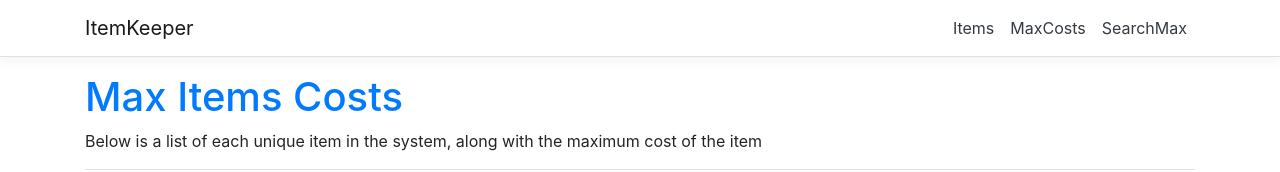
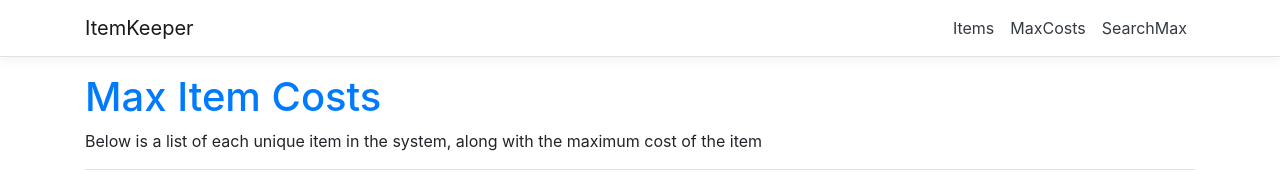
Before and after one commit to AndrewWesterman/itemkeeper, a React (Create React App) app in the folder ClientApp/: page /items/maxCosts in a window 1280 px wide. Shown: the top 172 px of the page. Built offline with nearby package versions, Linux system fonts and the light colour scheme; no server answers.

Commit message:
Changed component header type

```diff
--- a/ClientApp/src/components/MaxItemCosts.tsx
+++ b/ClientApp/src/components/MaxItemCosts.tsx
@@ -18,7 +18,7 @@ class MaxItemCosts extends PureComponent<ItemsProps> {
         const { maxItemCosts, history } = this.props;
         return (
             <div>
-                <h1 className='text-primary'>Max Items Costs</h1>
+                <h1 className='text-primary'>Max Item Costs</h1>
                 <p className='float-left'>
                     Below is a list of each unique item in the system, along
                     with the maximum cost of the item
```
